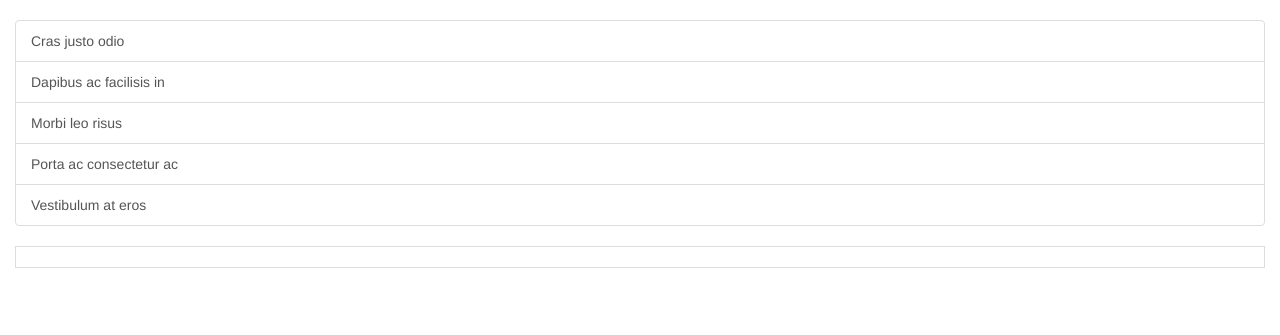
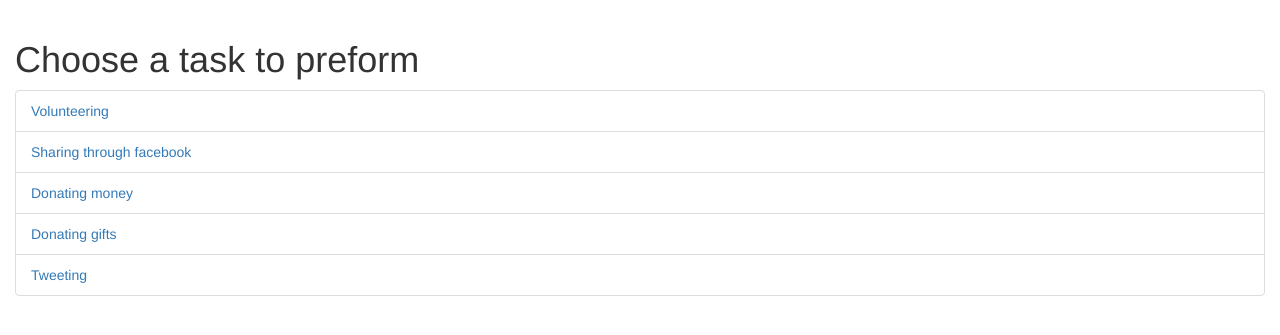
Before and after one commit to jerseycity17/team-19, a Flask app: page /Drive in a window 1280 px wide. Shown: the part 50-385 px from the top of the page. Run offline with Flask 2, Linux system fonts and the light colour scheme; parts of the project's set-up code (start-up, migrations or seed data) failed here and were passed over; some libraries are stand-ins or nearby versions.

Commit message:
template files

```diff
--- a/FlaskApp/templates/Drive.html
+++ b/FlaskApp/templates/Drive.html
@@ -1,16 +1,14 @@
 {% extends 'base.html' %}
 
 {% block body %}
-
+<h1>Choose a task to preform</h1>
 <div class="list-group">
-        <button type="button" class="list-group-item">Cras justo odio</button>
-        <button type="button" class="list-group-item">Dapibus ac facilisis in</button>
-        <button type="button" class="list-group-item">Morbi leo risus</button>
-        <button type="button" class="list-group-item">Porta ac consectetur ac</button>
-        <button type="button" class="list-group-item">Vestibulum at eros</button>
-      </div>
-
-      <button href="{{ url_for('finalmethod')}}" type="button" class="list-group-item"> </button>
+        <button type="button" class="list-group-item"><a href="{{ url_for('.finalmethod')}}">Volunteering</a> </button>
+        <button type="button" class="list-group-item"><a href="{{ url_for('.finalmethod')}}">Sharing through facebook</a></button>
+        <button type="button" class="list-group-item"><a href="{{ url_for('.finalmethod')}}">Donating money</a></button>
+        <button type="button" class="list-group-item"><a href="{{ url_for('.finalmethod')}}">Donating gifts</a></button>
+        <button type="button" class="list-group-item"><a href="{{ url_for('.finalmethod')}}">Tweeting</a></button>
+</div>
 <script>
 var items = document.getElementsByClassName("list-group-item active");
 
```
Also changed, not shown: FlaskApp/templates/Facebook.html (deleted, +0 -10 lines), FlaskApp/templates/final.html (+22 -0 lines).
